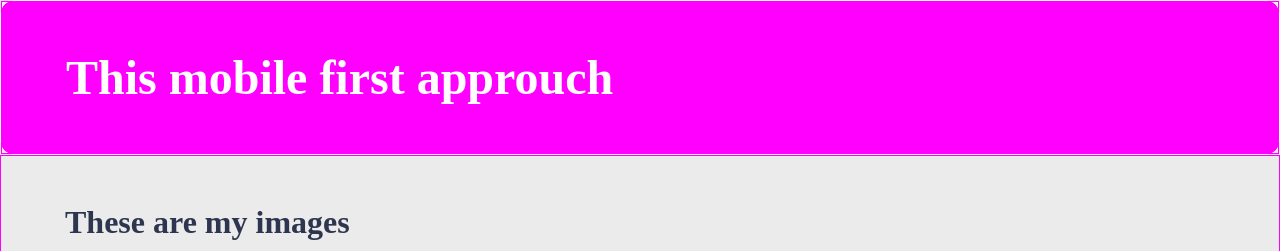
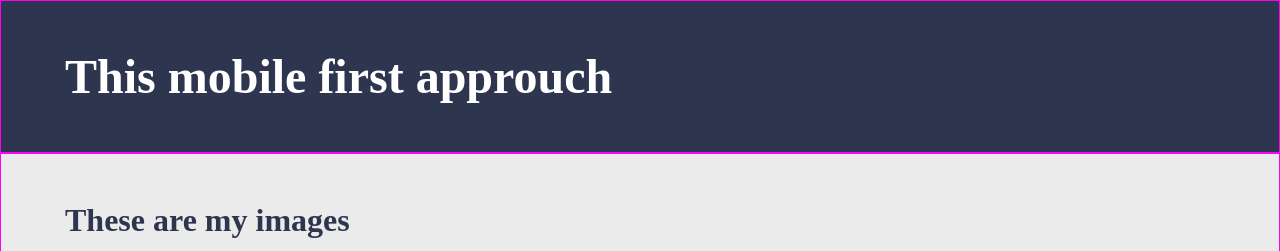
Before and after one commit to awaleH12/mobile_first, a plain HTML site: page index.html in a window 1280 px wide. Shown: the top 251 px of the page. Drawn offline with Linux system fonts and the light colour scheme.

Commit message:
header bg color changed, border and border radius removed

```diff
--- a/style.css
+++ b/style.css
@@ -29,11 +29,11 @@ main{
  margin-block: 3rem 2.5rem ;
 }
 .header{
-  /* background-color: #2E354F; */
-  background-color: magenta;
+  background-color: #2E354F;
+  /* background-color: magenta; */
   color: #fff;
-  border: 1px solid white;
-  border-radius: 13px;
+  /* border: 1px solid white;
+  border-radius: 13px; */
 
 }
 .footer{
```
